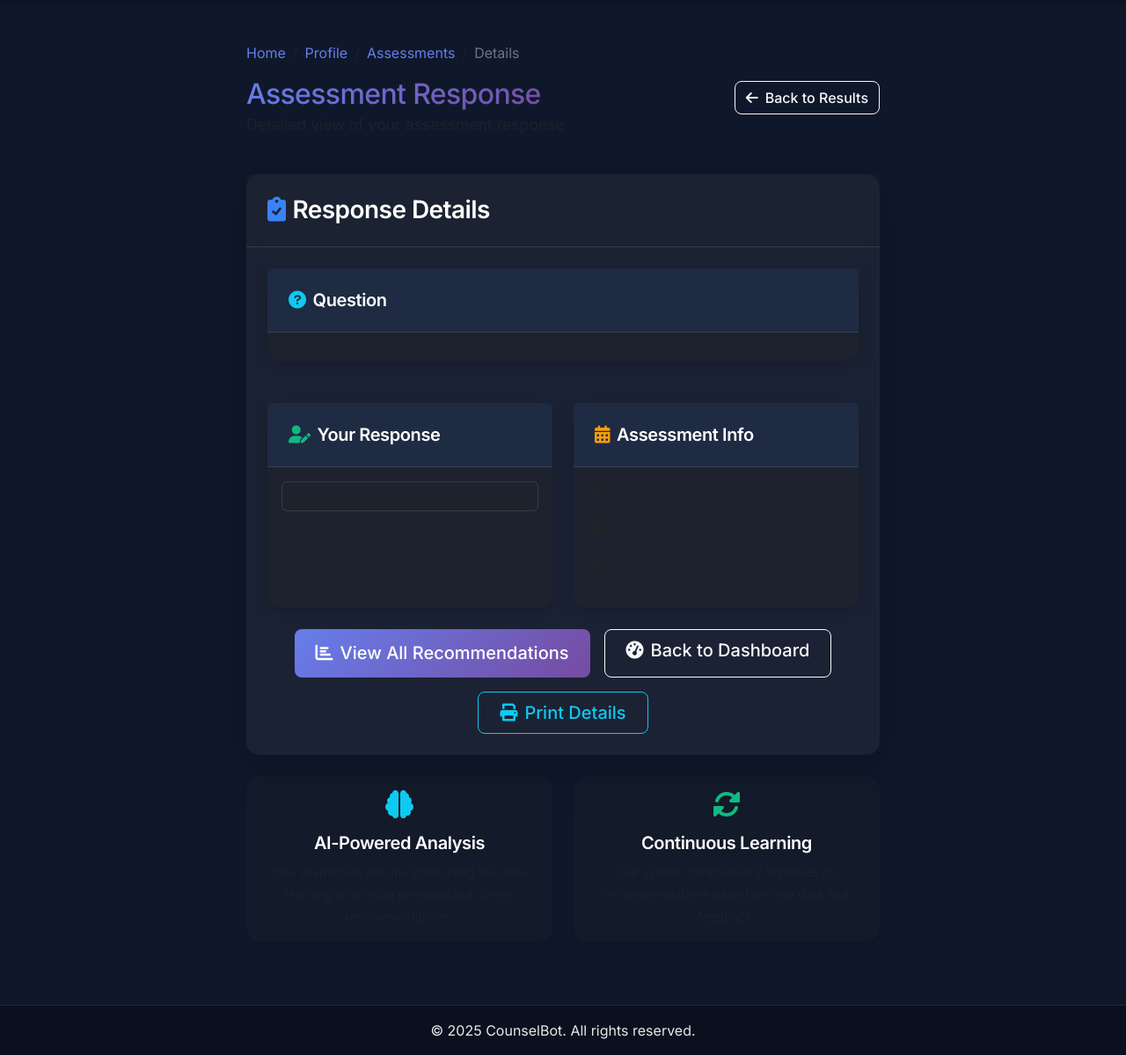
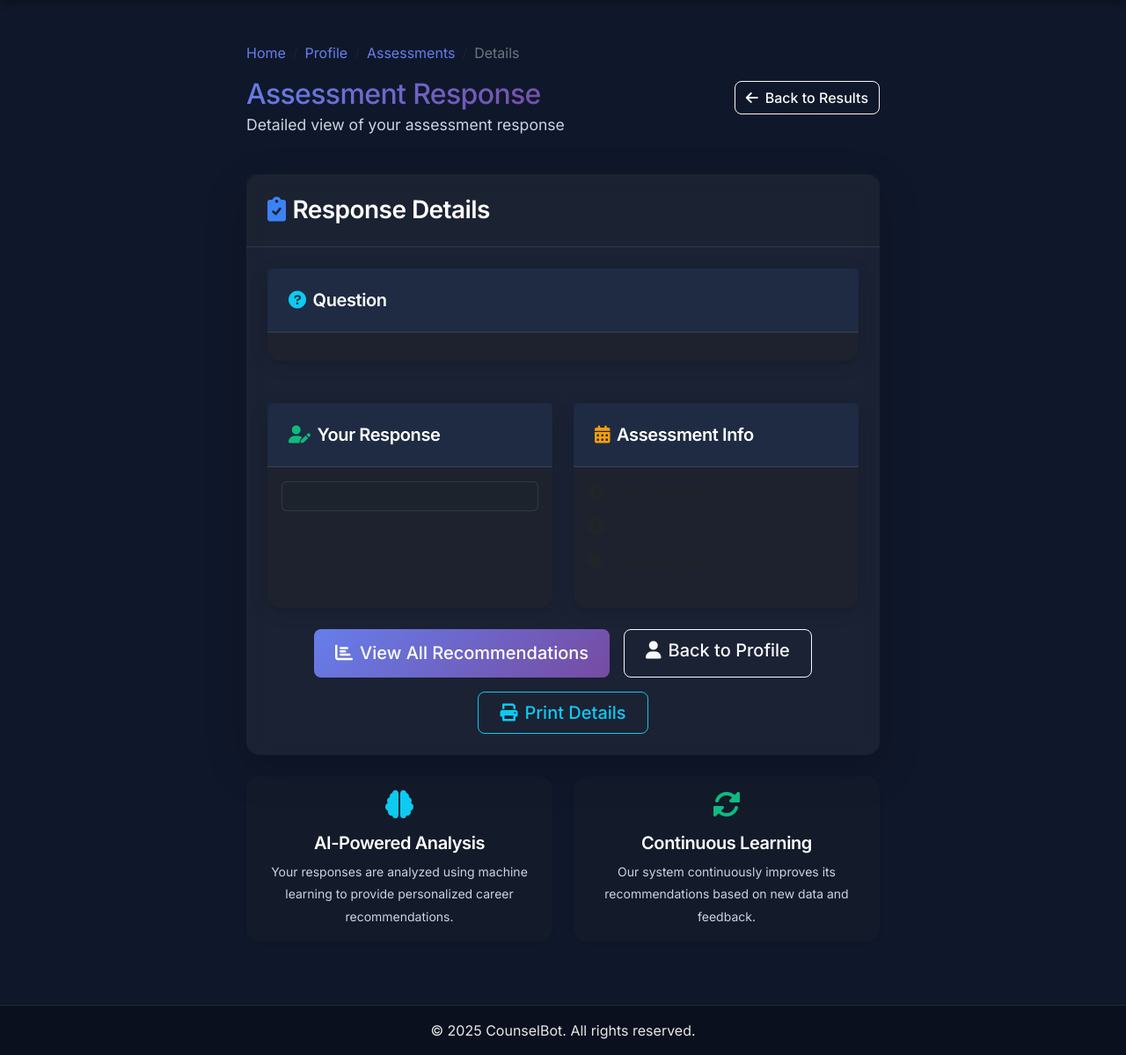
Before and after one commit to yashyp12/COUNSEL-BOT, a Django app: template templates/assessment_detail.html in a window 1280 px wide. Shown: the part 79-1278 px from the top of the page at 88% size. Run offline with Django 5.2, Linux system fonts and the light colour scheme; the template is opened without the code that fills it, so the values that code supplies are empty; some libraries are stand-ins or nearby versions.

Commit message:
assesment details profile ui issue solved

```diff
--- a/templates/assessment_detail.html
+++ b/templates/assessment_detail.html
@@ -18,7 +18,7 @@
                         </ol>
                     </nav>
                     <h1 class="h2 mb-0 text-gradient">Assessment Response</h1>
-                    <p class="text-muted">Detailed view of your assessment response</p>
+                    <p class=" ">Detailed view of your assessment response</p>
                 </div>
                 <a href="{% url 'recommendations' %}" class="btn btn-outline-light">
                     <i class="fas fa-arrow-left me-2"></i>Back to Results
@@ -79,23 +79,23 @@
                                 <div class="card-body">
                                     <div class="d-flex flex-column gap-3">
                                         <div class="d-flex align-items-center">
-                                            <i class="fas fa-clock text-muted me-3 fs-5"></i>
+                                            <i class="fas fa-clock  me-3 fs-5"></i>
                                             <div>
-                                                <small class="text-muted">Date Completed</small>
+                                                <small class="">Date Completed</small>
                                                 <div class="text-white">{{ response.created_at|date:"F j, Y" }}</div>
                                             </div>
                                         </div>
                                         <div class="d-flex align-items-center">
-                                            <i class="fas fa-clock text-muted me-3 fs-5"></i>
+                                            <i class="fas fa-clock  me-3 fs-5"></i>
                                             <div>
-                                                <small class="text-muted">Time</small>
+                                                <small class="">Time</small>
                                                 <div class="text-white">{{ response.created_at|date:"g:i A" }}</div>
                                             </div>
                                         </div>
                                         <div class="d-flex align-items-center">
-                                            <i class="fas fa-tag text-muted me-3 fs-5"></i>
+                                            <i class="fas fa-tag  me-3 fs-5"></i>
                                             <div>
-                                                <small class="text-muted">Question Type</small>
+                                                <small class="">Question Type</small>
                                                 <div class="text-white">{{ response.question.question_type|title }}</div>
                                             </div>
                                         </div>
@@ -125,17 +125,17 @@
                                                             {{ recommendation.confidence_score|floatformat:0 }}% Match
                                                         </span>
                                                     </div>
-                                                    <p class="text-muted small mb-3">
+                                                    <p class=" small mb-3">
                                                         {{ recommendation.reasoning|truncatewords:15 }}
                                                     </p>
                                                     <div class="d-flex justify-content-between align-items-center">
-                                                        <small class="text-muted">Confidence Score</small>
+                                                        <small class="">Confidence Score</small>
                                                         <div class="progress flex-grow-1 mx-2" style="height: 6px;">
                                                             <div class="progress-bar bg-success"
                                                                  style="width: '{{ recommendation.confidence_score }}%'">
                                                             </div>
                                                         </div>
-                                                        <small class="text-muted">{{ recommendation.confidence_score|floatformat:0 }}%</small>
+                                                        <small class="">{{ recommendation.confidence_score|floatformat:0 }}%</small>
                                                     </div>
                                                 </div>
                                                 <div class="card-footer border-top border-secondary bg-dark bg-opacity-25">
@@ -161,8 +161,8 @@
                                 <a href="{% url 'recommendations' %}" class="btn btn-primary btn-lg px-4">
                                     <i class="fas fa-chart-bar me-2"></i>View All Recommendations
                                 </a>
-                                <a href="{% url 'dashboard' %}" class="btn btn-outline-light btn-lg px-4">
-                                    <i class="fas fa-tachometer-alt me-2"></i>Back to Dashboard
+                                <a href="{% url 'profile' %}" class="btn btn-outline-light btn-lg px-4">
+                                    <i class="fas fa-user me-2"></i>Back to Profile
                                 </a>
                                 <button onclick="window.print()" class="btn btn-outline-info btn-lg px-4">
                                     <i class="fas fa-print me-2"></i>Print Details
@@ -180,7 +180,7 @@
                         <div class="card-body text-center">
                             <i class="fas fa-brain fa-2x text-info mb-3"></i>
                             <h5 class="text-white">AI-Powered Analysis</h5>
-                            <p class="text-muted small mb-0">
+                            <p class=" small mb-0">
                                 Your responses are analyzed using machine learning to provide personalized career recommendations.
                             </p>
                         </div>
@@ -191,7 +191,7 @@
                         <div class="card-body text-center">
                             <i class="fas fa-sync-alt fa-2x text-success mb-3"></i>
                             <h5 class="text-white">Continuous Learning</h5>
-                            <p class="text-muted small mb-0">
+                            <p class=" small mb-0">
                                 Our system continuously improves its recommendations based on new data and feedback.
                             </p>
                         </div>
```
